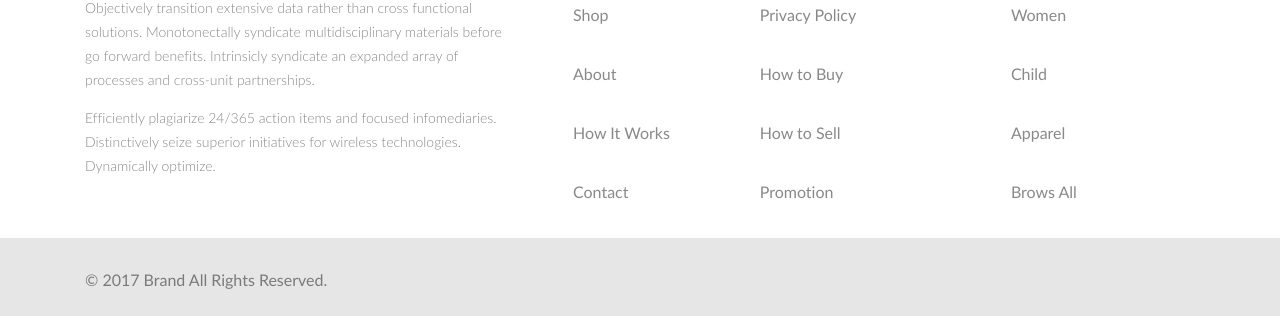
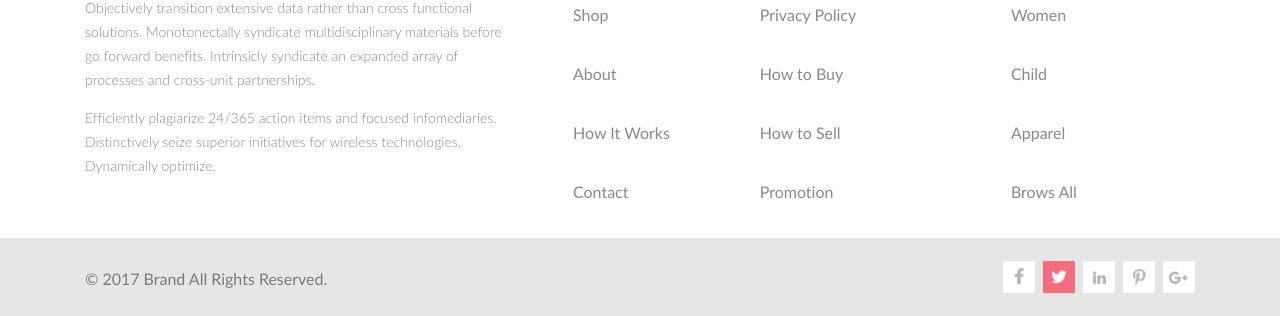
Before and after one commit to alexterua/brand, a plain HTML site: page index.html in a window 1280 px wide. Shown: the part 4183-4499 px from the top of the page. Drawn offline with Linux system fonts and the light colour scheme; files that its build step writes are made by us from their sources.

Commit message:
Добавлен подблок соц.иконок в footer

```diff
--- a/index.html
+++ b/index.html
@@ -292,10 +292,27 @@
             </div>
         </div>
         <div class="footer-bottom">
-            <div class="container">
+            <div class="container-footer">
                 <p class="copyright">
                     © 2017  Brand  All Rights Reserved.
                 </p>
+                <ul class="socials">
+                    <li class="socials__item">
+                        <a href="facebook.com" class="socials__link icon__fb"></a>
+                    </li>
+                    <li class="socials__item">
+                        <a href="twitter.com" class="socials__link icon__tw"></a>
+                    </li>
+                    <li class="socials__item">
+                        <a href="#" class="socials__link icon__in"></a>
+                    </li>
+                    <li class="socials__item">
+                        <a href="#" class="socials__link icon__pinterest"></a>
+                    </li>
+                    <li class="socials__item icon__google">
+                        <a href="#" class="socials__link"></a>
+                    </li>
+                </ul>
             </div>
         </div>
     </footer>
--- a/styles/style.css
+++ b/styles/style.css
@@ -833,10 +833,81 @@ input[type="radio"].visually-hidden {
 
 .copyright {
     margin: 0;
-    padding-top: 22px;
+    padding-top: 5px;
 
     font-family: "LatoRegular", "Arial", sans-serif;
     font-size: 16px;
     line-height: 42px;
     color: #7a7a7a;
 }
+
+.socials {
+    list-style: none;
+    display: flex;
+}
+
+.socials__item {
+    margin-left: 8px;
+    background-color: #fff;
+}
+
+.socials__item:hover {
+    background-color: #ccc;
+}
+
+.socials__link {
+    display: block;
+    width: 32px;
+    height: 32px;
+}
+
+.icon__fb {
+    background-image: url('/img/socials/fb.png');
+    background-repeat: no-repeat;
+    background-position: 50% 50%;
+    background-size: 30%;
+}
+
+.icon__tw {
+    background-image: url('/img/socials/tw.png');
+    background-repeat: no-repeat;
+    background-position: 50% 50%;
+    background-size: 50%;
+
+    background-color: #f16d7f;
+}
+
+.icon__tw:hover {
+    background-color: #c05664;
+}
+
+.icon__in {
+    background-image: url('/img/socials/in.png');
+    background-repeat: no-repeat;
+    background-position: 50% 50%;
+    background-size: 40%;
+}
+
+.icon__pinterest {
+    background-image: url('/img/socials/pint.png');
+    background-repeat: no-repeat;
+    background-position: 50% 50%;
+    background-size: 40%;
+}
+
+.icon__google {
+    background-image: url('/img/socials/google.png');
+    background-repeat: no-repeat;
+    background-position: 50% 50%;
+    background-size: 60%;
+}
+
+.container-footer {
+    width: 1140px;
+    padding: 0 15px;
+    margin: 0 auto;
+    min-height: 78px;
+    display: flex;
+    justify-content: space-between;
+    align-items: center;
+}
```
Also changed, not shown: img/socials/fb.png (added), img/socials/google.png (added), img/socials/in.png (added), img/socials/pint.png (added), img/socials/tw.png (added).
